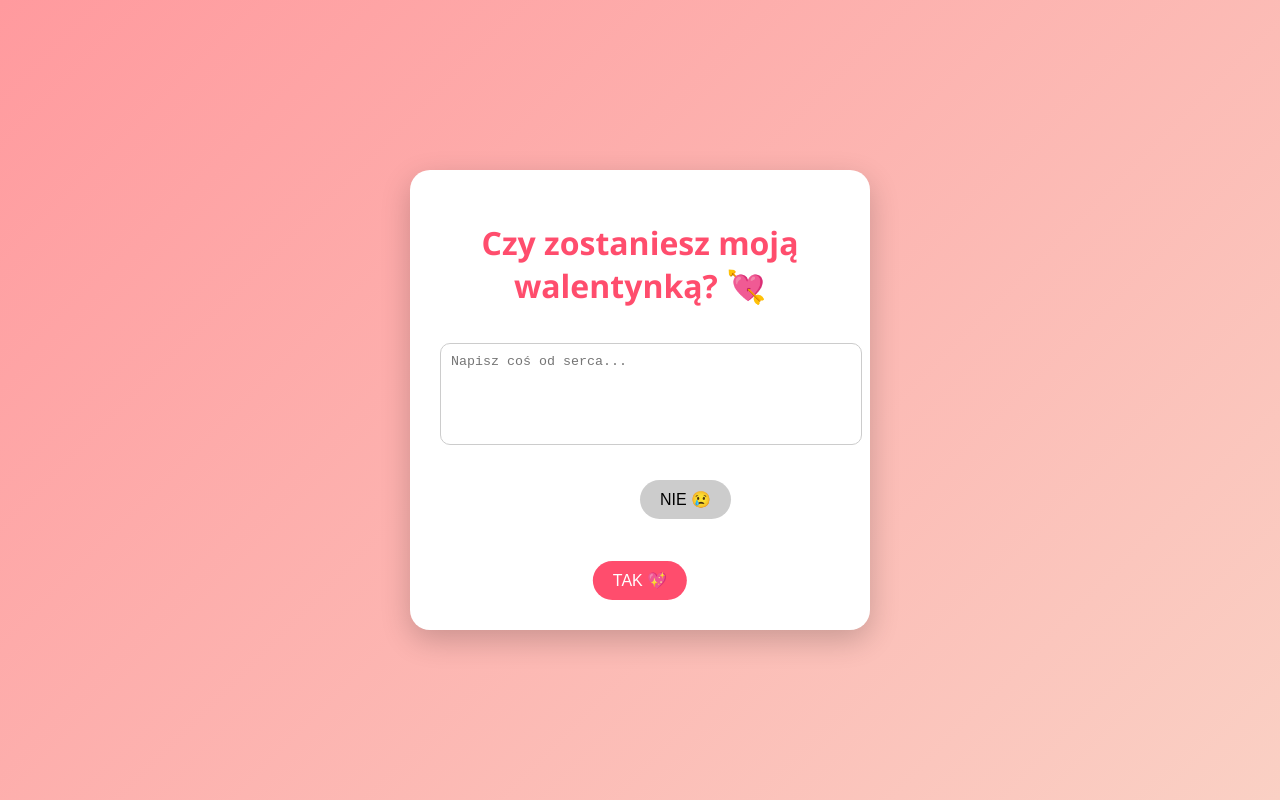
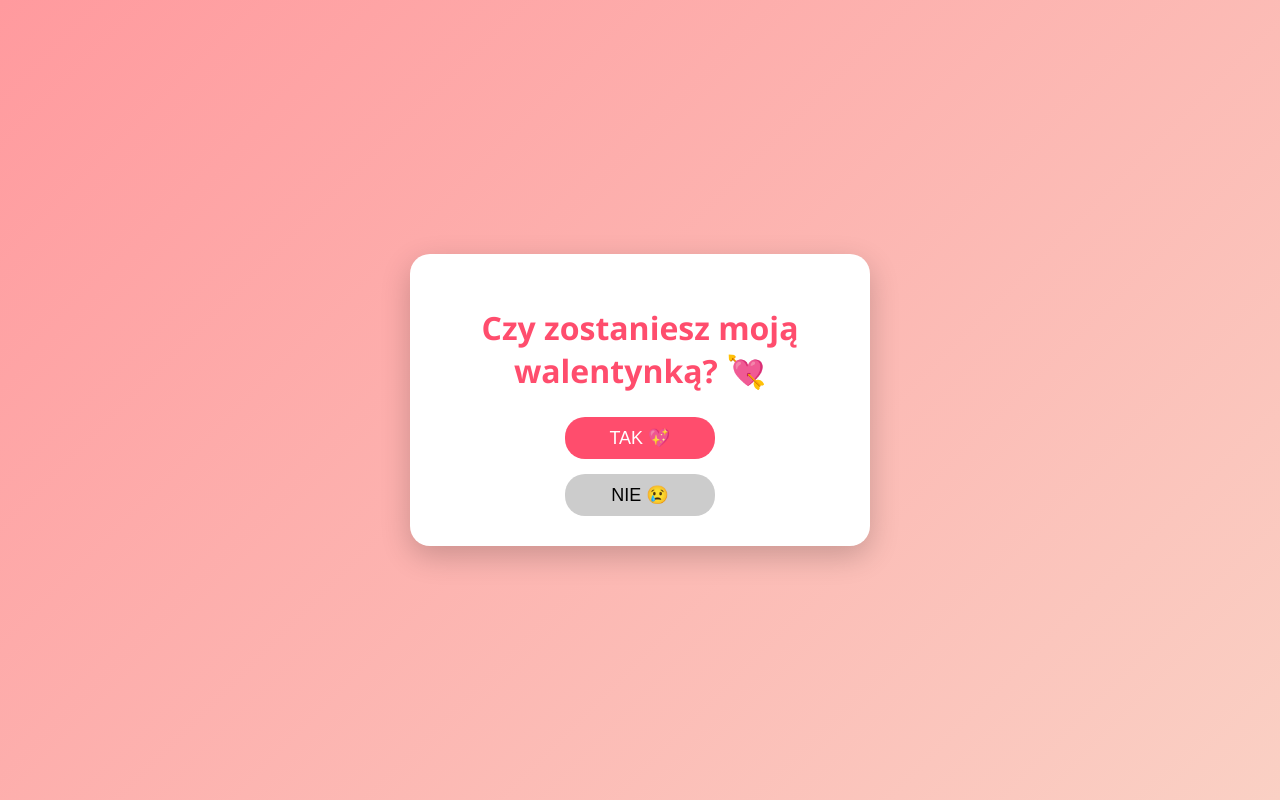
Before and after one commit to nedwidekmaciek3-debug/index.html, a plain HTML site: page index.html in a window 1280 px wide. Drawn offline with Linux system fonts and the light colour scheme.

Commit message:
Update index.html

```diff
--- a/index.html
+++ b/index.html
@@ -28,39 +28,28 @@ body {
     z-index: 10;
 }
 
-h1 { color: #ff4d6d; }
-
-textarea {
-    width: 100%;
-    height: 80px;
-    margin-top: 15px;
-    border-radius: 10px;
-    padding: 10px;
-    border: 1px solid #ccc;
-    resize: none;
-}
+h1 { color: #ff4d6d; margin-bottom: 25px; }
 
 .buttons {
-    margin-top: 30px;
-    position: relative;
-    height: 120px;
+    display: flex;
+    flex-direction: column;
+    gap: 15px; /* odstęp między przyciskami */
+    align-items: center;
 }
 
 button {
-    padding: 10px 20px;
-    font-size: 16px;
+    padding: 10px 30px;
+    font-size: 18px;
     border-radius: 20px;
     border: none;
     cursor: pointer;
-    position: absolute;
+    width: 150px;
+    position: relative;
 }
 
 .yes {
     background-color: #ff4d6d;
     color: white;
-    left: 50%;
-    transform: translateX(-50%);
-    bottom: 0;
 }
 
 .no {
@@ -68,8 +57,8 @@ button {
 }
 
 #answer {
-    margin-top: 20px;
-    font-size: 20px;
+    margin-top: 25px;
+    font-size: 22px;
     color: #ff4d6d;
     display: none;
 }
@@ -103,11 +92,12 @@ button {
 
 <div class="card">
     <h1>Czy zostaniesz moją walentynką? 💘</h1>
-    <textarea placeholder="Napisz coś od serca..."></textarea>
+
     <div class="buttons">
         <button class="yes" onclick="sayYes()">TAK 💖</button>
         <button class="no" id="noBtn">NIE 😢</button>
     </div>
+
     <div id="answer"></div>
 </div>
 
@@ -121,6 +111,7 @@ noBtn.addEventListener("touchstart", moveNo);
 function moveNo() {
     const x = Math.random() * (window.innerWidth - 100);
     const y = Math.random() * (window.innerHeight - 100);
+    noBtn.style.position = "absolute";
     noBtn.style.left = x + "px";
     noBtn.style.top = y + "px";
 }
```
